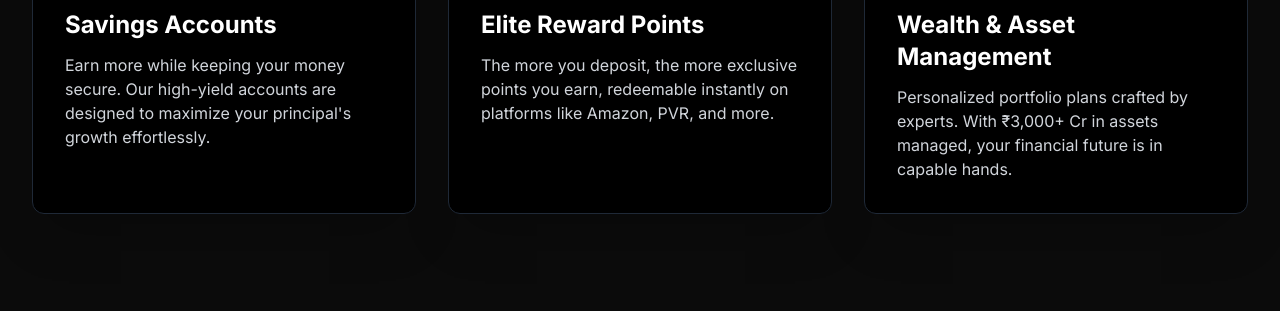
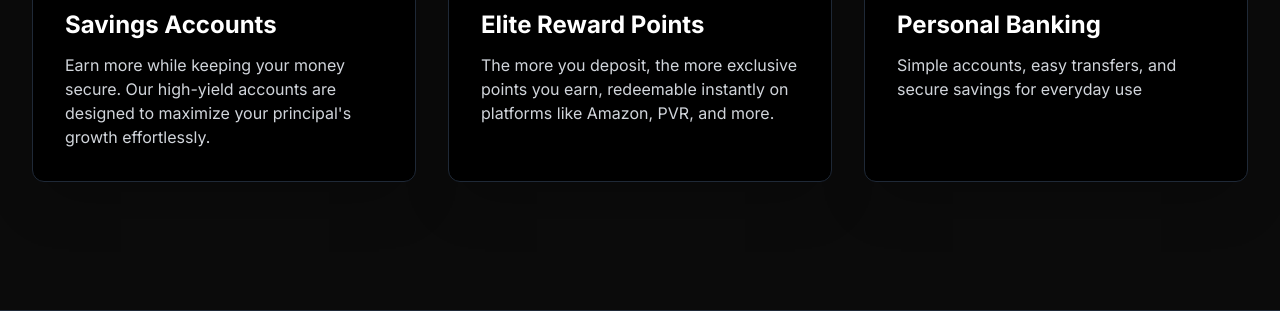
Before and after one commit to SeptemberIndustries/Millenium, a plain HTML site: page index.html in a window 1280 px wide. Both pictures are taken after a click on the link "Services". Shown: the part 489-800 px from the top of the page. Drawn offline with nearby package versions, Linux system fonts and the light colour scheme.

Commit message:
Update index.html

```diff
--- a/index.html
+++ b/index.html
@@ -142,14 +142,14 @@
             <div class="grid grid-cols-1 md:grid-cols-3 gap-8 pt-10">
                 <!-- Card 1: Active Clients -->
                 <div class="metric-card bg-darker p-8 rounded-xl shadow-2xl border border-gray-800 text-center transform transition duration-500 hover:scale-[1.03] hover:shadow-gold/30">
-                    <div class="text-6xl font-bold text-gold">10K+</div>
+                    <div class="text-6xl font-bold text-gold">10+</div>
                     <p class="mt-3 text-xl text-white font-semibold">Active Clients</p>
                     <p class="text-gray-400 mt-1">Trusted globally by discerning individuals.</p>
                 </div>
 
                 <!-- Card 2: Assets Managed -->
                 <div class="metric-card bg-darker p-8 rounded-xl shadow-2xl border border-gray-800 text-center transform transition duration-500 hover:scale-[1.03] hover:shadow-gold/30">
-                    <div class="text-6xl font-bold text-gold">₹3,000+ Cr</div>
+                    <div class="text-6xl font-bold text-gold">₹3,000+ </div>
                     <p class="mt-3 text-xl text-white font-semibold">Assets Managed</p>
                     <p class="text-gray-400 mt-1">Proof of stability and strategic growth.</p>
                 </div>
@@ -193,9 +193,9 @@
                 <!-- Service 3: Wealth & Asset Management -->
                 <div class="service-card-glow bg-darker p-8 rounded-xl shadow-2xl border border-gray-800 hover:border-gold transition duration-300 transform hover:scale-[1.02] cursor-pointer">
                     <div class="text-5xl text-gold mb-4">📈</div>
-                    <h3 class="text-2xl font-bold text-white mb-3">Wealth & Asset Management</h3>
+                    <h3 class="text-2xl font-bold text-white mb-3"> Personal Banking </h3>
                     <p class="text-gray-300">
-                        Personalized portfolio plans crafted by experts. With ₹3,000+ Cr in assets managed, your financial future is in capable hands.
+                        Simple accounts, easy transfers, and secure savings for everyday use
                     </p>
                 </div>
             </div>
```
